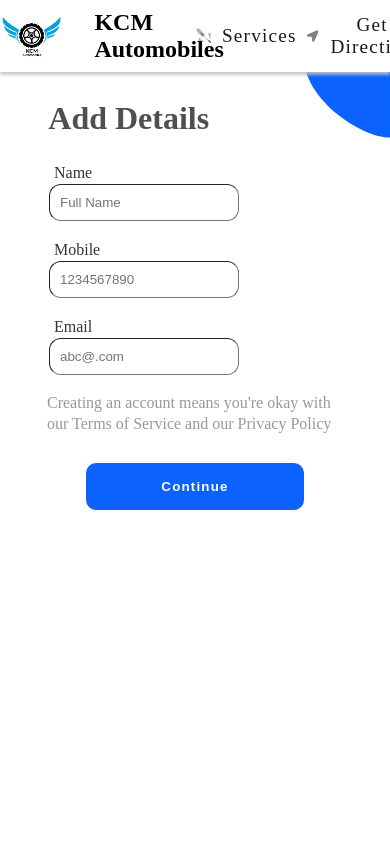
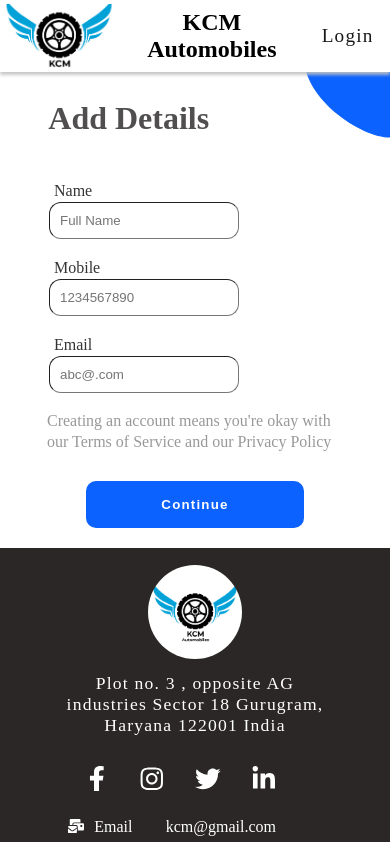
Before and after one commit to HAL-Services/Outlook_KCM, a React (Create React App) app: page / in a window 390 px wide. Shown: the top 842 px of the page. Built offline with nearby package versions, Linux system fonts and the light colour scheme.

Commit message:
footer header mobile and desktop versions completed

```diff
--- a/src/App.js
+++ b/src/App.js
@@ -8,7 +8,6 @@
     <div>
       <Header/>
       <Signup/>
-      <Signup/>
       <Footer/>
     </div>
   );
--- a/src/Components/Footer/footer.styles.css
+++ b/src/Components/Footer/footer.styles.css
@@ -88,7 +88,7 @@
     display: flex;
     width: 70%;
     height: 30%;
-
+    justify-content: center;
   }
   .FooterLogoImg {
     height: 90%;
@@ -97,11 +97,26 @@
 
   .FooterAddress {
     width: 70%;
+    font-size: 1.1rem;
+    text-align: center;
+  }
+  .FooterSocials {
+    justify-content: center;
   }
   .FooterInfo {
     margin-top: -90px;
     width: 100%;
     display: flex;
     flex-direction: column;
+    align-items: center;
+  }
+  .FooterWrapper {
+    justify-content: center;
+    height:auto;
+    margin-bottom:20px;
+  }
+  .FooterInfoValue{
+      width:40%;
+      margin:0;
   }
 }
--- a/src/Components/Header/header.jsx
+++ b/src/Components/Header/header.jsx
@@ -11,15 +11,15 @@
       </div>
       <div className="Headerutilitis">
         <ul className="Headernav">
-          <div className="Headerwrapper">
+          <div className="Headerwrapper HeaderExtra">
             <GiScrewdriver className="Headericons" />
             <li className="Headernav-items">Services</li>
           </div>
-          <div className="Headerwrapper">
+          <div className="Headerwrapper HeaderExtra">
             <FaLocationArrow className="Headericons" />
             <li className="Headernav-items">Get Direction</li>
           </div>
-          <div className="Headerwrapper">
+          <div className="Headerwrapper HeaderExtra">
             <FaPhoneAlt className="Headericons" />
             <li className="Headernav-items">Call</li>
           </div>
--- a/src/Components/Header/header.styles.css
+++ b/src/Components/Header/header.styles.css
@@ -61,7 +61,44 @@
 .Headericons{
     color:grey;
 }
-
-/* .Headericons:hover{
-    color:blue;
-} */
+@media only screen and (max-width:1030px){
+  .HeadernavContainer{
+    display: flex;
+  }
+  .Headerhero{
+    width:90%;
+  }
+  .HeaderExtra{
+    display: none!important;
+  }
+  .Headerutilitis{
+    width:25%;
+    display: flex;
+    justify-content: center;
+    align-items: center;
+    padding:0px;
+  }
+  .HeadercompanyName{
+    display: flex;
+    justify-content: center;
+    align-items: center;
+    text-align:center;
+    height:100%;
+    padding:0px;
+  }
+  .Headernav{
+    width:100%;
+    height:100%;
+    padding:0px;
+  }
+  .Headerwrapper{
+    width:100%;
+    height:100%;
+    padding:0px;
+  }
+  .Headernav-items{
+    padding:0px;
+    text-align: center;
+    padding:0px;
+  }
+}
--- a/src/Pages/Signup/signup.styles.css
+++ b/src/Pages/Signup/signup.styles.css
@@ -114,6 +114,8 @@
   .container {
     justify-content: center;
     align-items: center;
+    height: auto;
+    margin-bottom: 20px;
   }
   .left {
     width: 0%;
```
